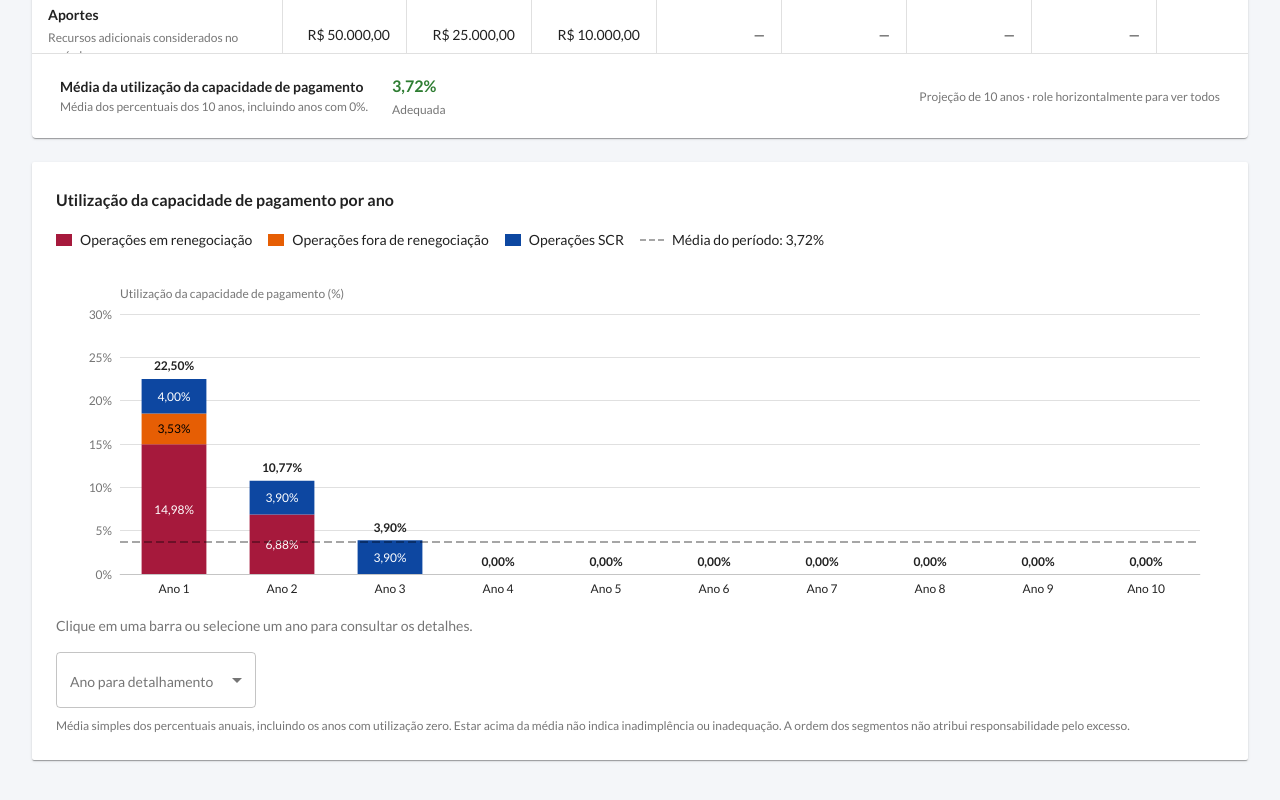
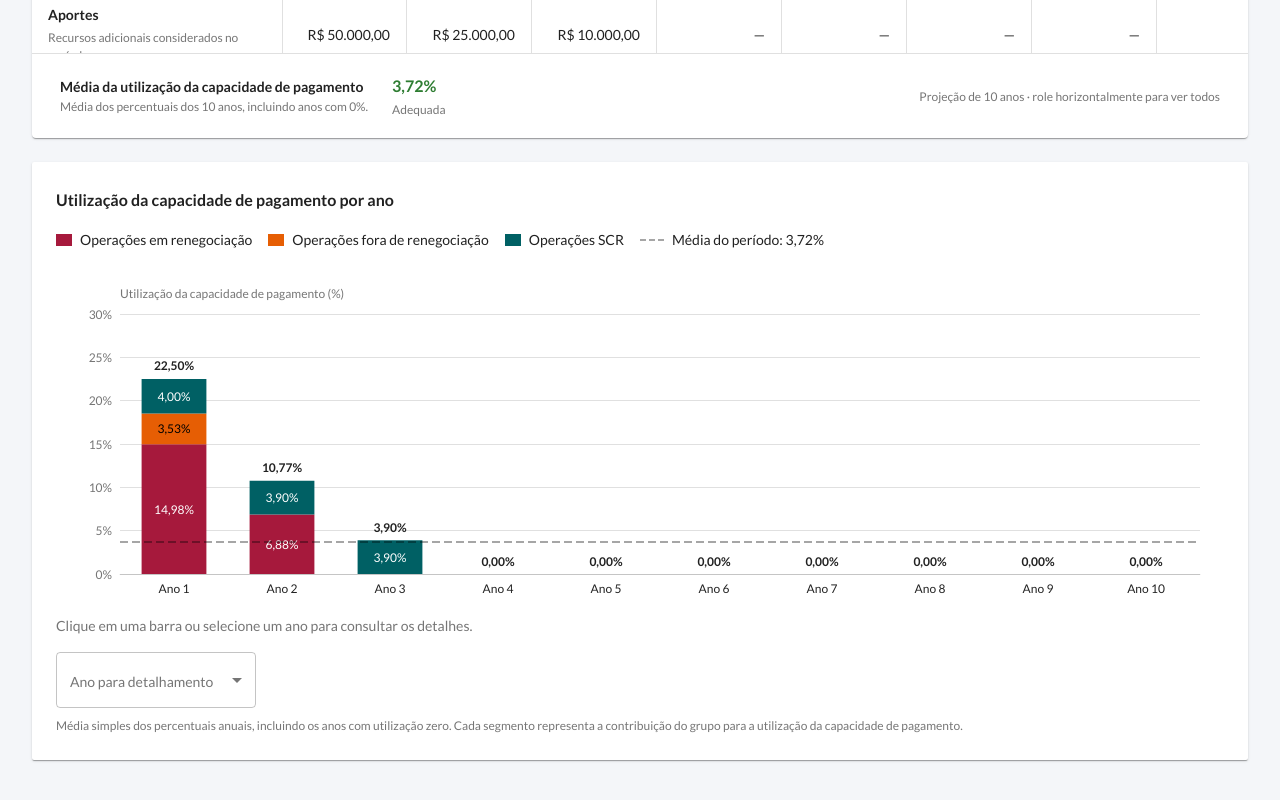
Before and after one commit to marifalcao/tabela-calculos-horizontes, a React (Vite) app: page / in a window 1280 px wide. Shown: the part 642-1442 px from the top of the page. Built offline with nearby package versions, Linux system fonts and the light colour scheme; the HTML template or start-up script is replaced by a standard one.

Commit message:
style: ajusta texto explicativo e usa cyan 900 no gráfico

```diff
--- a/src/components/CapacityUtilizationChart/index.tsx
+++ b/src/components/CapacityUtilizationChart/index.tsx
@@ -384,9 +384,8 @@ export default function CapacityUtilizationChart({
             className={classes.note}
           >
             Média simples dos percentuais anuais, incluindo os anos com
-            utilização zero. Estar acima da média não indica inadimplência ou
-            inadequação. A ordem dos segmentos não atribui responsabilidade pelo
-            excesso.
+            utilização zero. Cada segmento representa a contribuição do grupo
+            para a utilização da capacidade de pagamento.
           </Typography>
           {chartData.average === null && (
             <Typography
--- a/src/components/CapacityUtilizationChart/options.tsx
+++ b/src/components/CapacityUtilizationChart/options.tsx
@@ -1,9 +1,9 @@
 import { Theme } from '@material-ui/core/styles';
-import blue from '@material-ui/core/colors/blue';
+import cyan from '@material-ui/core/colors/cyan';
 import { getContrastRatio } from '@material-ui/core/styles/colorManipulator';
 import { ChartData, GROUPS, percentageText } from './data';
 
-export const getGroupColors = (theme: Theme) => [theme.palette.primary.main, theme.palette.secondary.main, blue[900]];
+export const getGroupColors = (theme: Theme) => [theme.palette.primary.main, theme.palette.secondary.main, cyan[900]];
 export function createChartOptions(data: ChartData, theme: Theme) {
   const groupColors = getGroupColors(theme);
   const peak = Math.max(1, ...data.years.map(year => GROUPS.reduce((sum, group) => sum + (year.groups[group.id].percentage || 0), 0)));
```
